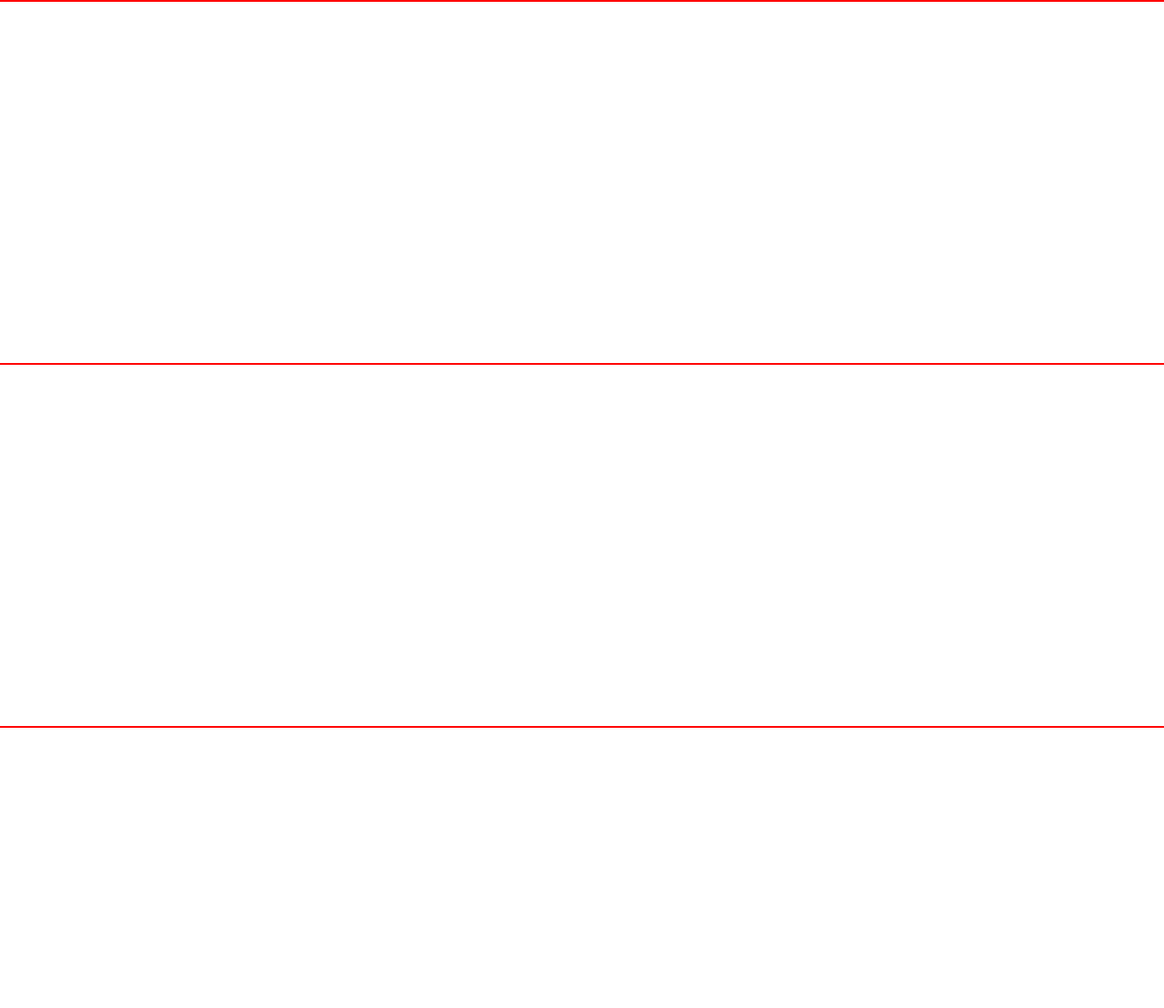
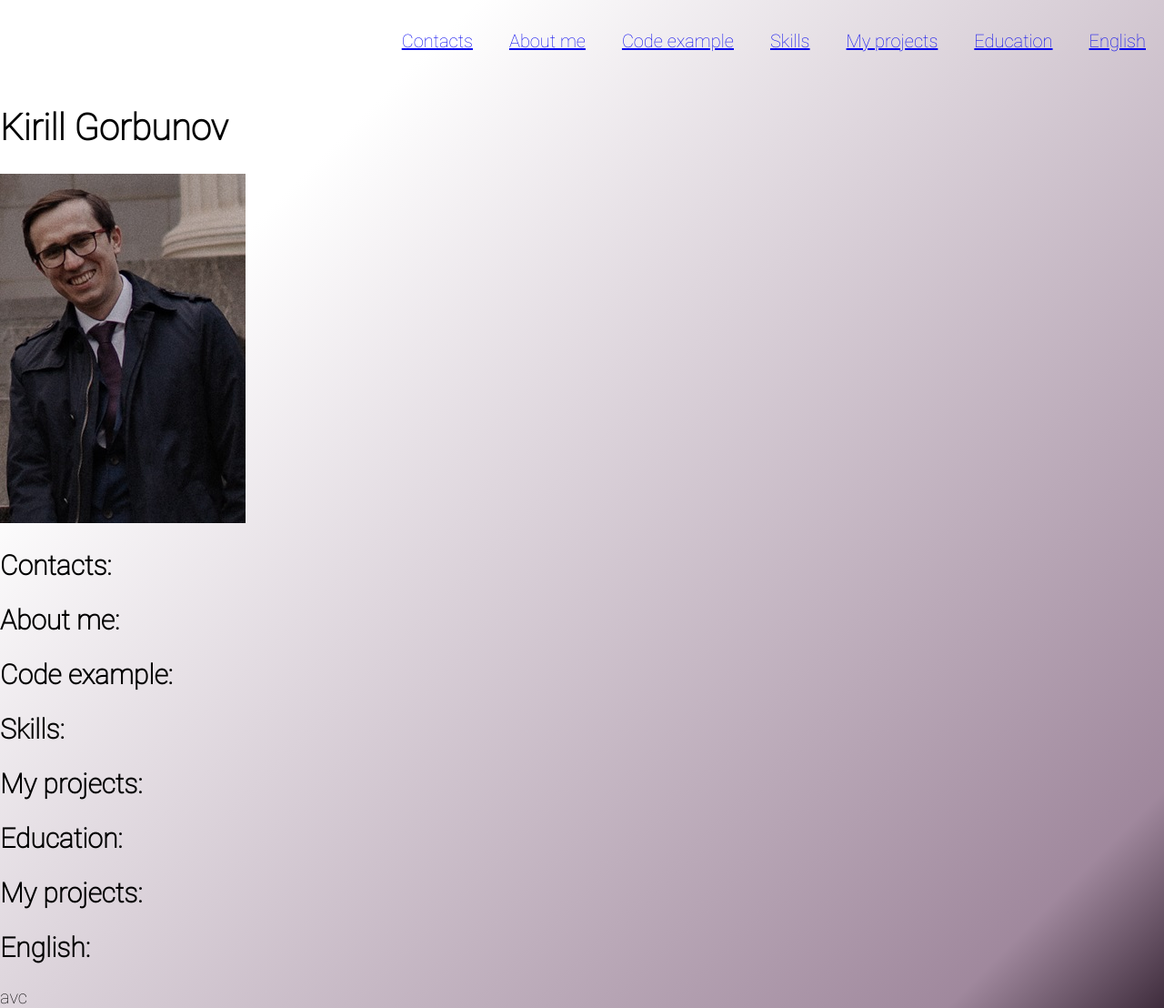
Before and after one commit to KirGorbunov/rsschool-cv, a plain HTML site: page index.html in a window 1280 px wide. Shown: the whole page at 91% size. Before the commit the page ends 800 px from the top, so only its background shows below. Drawn offline with Linux system fonts and the light colour scheme.

Commit message:
feat: add simple header, photo, main contant structure, fonts, background

```diff
--- a/index.html
+++ b/index.html
@@ -11,21 +11,56 @@
 <body>
     <header class = "header">
         <div class="container">
-
+            <nav class="nav">
+                <ul class="nav-list">
+                  <li class="nav-item"><a href="#contacts" class="nav-link">Contacts</a></li>
+                  <li class="nav-item"><a href="#about-me" class="nav-link">About me</a></li>
+                  <li class="nav-item"><a href="#code-example" class="nav-link">Code example</a></li>
+                  <li class="nav-item"><a href="#skills" class="nav-link">Skills</a></li>
+                  <li class="nav-item"><a href="#my-projects" class="nav-link">My projects</a></li>
+                  <li class="nav-item"><a href="#education" class="nav-link">Education</a></li>
+                  <li class="nav-item"><a href="#english" class="nav-link">English</a></li>
+                </ul>
+            </nav>
         </div>
     </header>
 
 
     <main class="main">
         <div class="container">
-
+            <h1>Kirill Gorbunov</h1>
+            <img src="assets/img/my_photo.jpg" alt="photo Kirill Gorbunov" title="photo Kirill Gorbunov">
+            <section id="contacts">
+                <h2>Contacts:</h2>
+            </section>
+            <section id="about-me">
+                <h2>About me:</h2>
+            </section>
+            <section id="code-example">
+                <h2>Code example:</h2>
+            </section>
+            <section id="skills">
+                <h2>Skills:</h2>
+            </section>
+            <section id="my-projects">
+                <h2>My projects:</h2>
+            </section>
+            <section id="education">
+                <h2>Education:</h2>
+            </section>
+            <section id="my-projects">
+                <h2>My projects:</h2>
+            </section>
+            <section id="english">
+                <h2>English:</h2>
+            </section>
         </div>
     </main>
 
 
     <footer class="footer">
         <div class="container">
-
+            avc
         </div>
     </footer>
 </body>
--- a/style.css
+++ b/style.css
@@ -1,25 +1,55 @@
+@font-face {
+  font-family: Roboto;
+  src: url("assets/fonts/Roboto-Thin.ttf");
+}
+
+html {
+  scroll-behavior: smooth;
+}
+
 * {
     box-sizing: border-box;
   }
 
+
 body {
+  font-family: 'Roboto';
+  font-size: 20px;
   min-height: 100vh;
   margin: 0; padding: 0;
   display: flex;
   flex-direction: column;
   justify-content: space-between;
+  background-image: linear-gradient(
+    135deg,
+    hsl(0deg 0% 100%) 22%,
+    hsl(307deg 11% 58%) 90%,
+    hsl(307deg 17% 21%) 100%
+  );
 }
 
 .header {
-    border: 1px solid red;
+    /* border: 1px solid red; */
+}
+
+.nav-list {
+  display: flex;
+  justify-content: flex-end;
+  align-items: center;
+  list-style: none;
+}
+
+.nav-item {
+  padding: 0 20px;
+  line-height: 50px;
 }
 
 .main {
-    border: 1px solid red;
+    /* border: 1px solid red; */
 }
 
 .footer {
-    border: 1px solid red;
+    /* border: 1px solid red; */
 }
 
 .container {
```
Also changed, not shown: assets/fonts/Roboto-Thin.ttf (added). Lines whose indentation alone changed are shown as unchanged.
